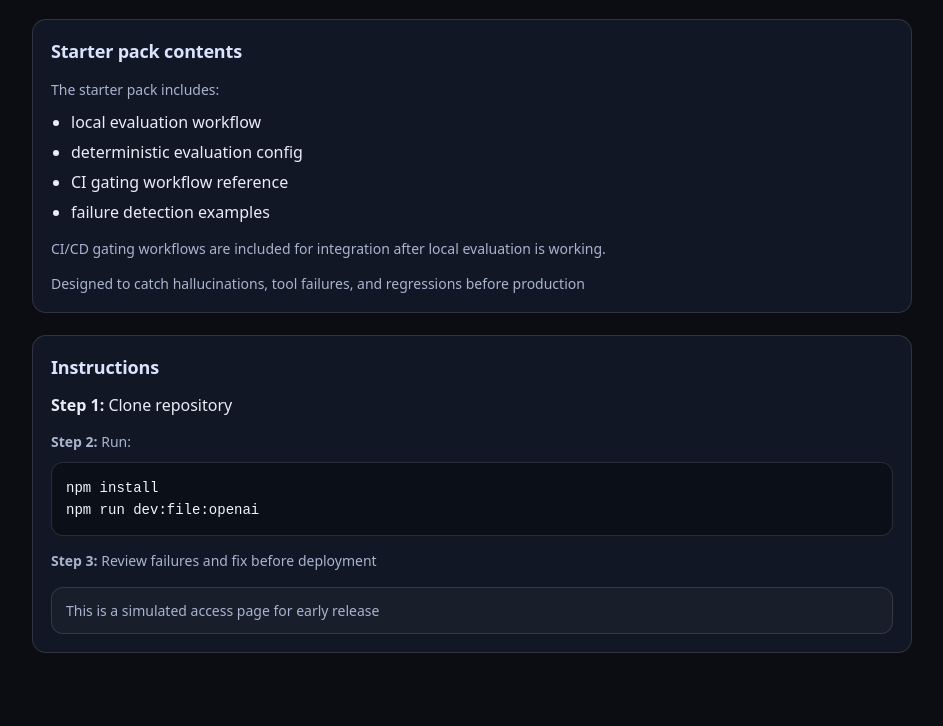
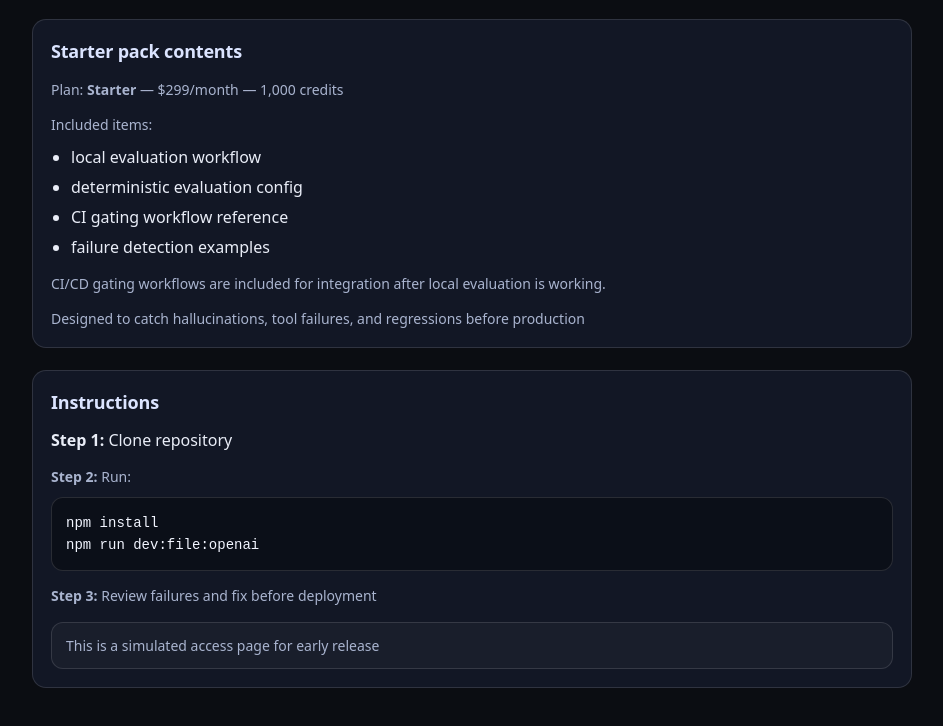
Before and after one commit to aireliability/ai-reliability, a website: page docs/starter-pack.html in a window 1280 px wide. Shown: the part 142-868 px from the top of the page, without its empty margins (168-1111 px from the left). Drawn offline with Linux system fonts and the light colour scheme.

Commit message:
Clear plan selection paths and support contact visibility on AI Reliability

```diff
--- a/docs/starter-pack.html
+++ b/docs/starter-pack.html
@@ -104,12 +104,15 @@
 
       <section class="card section" aria-label="Included">
         <h2>Starter pack contents</h2>
-        <p class="foot">The starter pack includes:</p>
+        <p class="foot">
+          Plan: <strong id="planName">Starter</strong> — <span id="planPrice">$299/month</span> — <span id="planCredits">1,000 credits</span>
+        </p>
+        <p class="foot">Included items:</p>
         <ul>
-          <li>local evaluation workflow</li>
-          <li>deterministic evaluation config</li>
-          <li>CI gating workflow reference</li>
-          <li>failure detection examples</li>
+          <li id="inc1">local evaluation workflow</li>
+          <li id="inc2">deterministic evaluation config</li>
+          <li id="inc3">CI gating workflow reference</li>
+          <li id="inc4">failure detection examples</li>
         </ul>
         <p class="foot">CI/CD gating workflows are included for integration after local evaluation is working.</p>
         <p class="foot">Designed to catch hallucinations, tool failures, and regressions before production</p>
@@ -126,5 +129,61 @@ npm run dev:file:openai</code></pre>
         <div class="note">This is a simulated access page for early release</div>
       </section>
     </main>
+    <script>
+      (function () {
+        const params = new URLSearchParams(window.location.search);
+        const plan = (params.get("plan") || "starter").toLowerCase();
+
+        const plans = {
+          starter: {
+            name: "Starter",
+            price: "$299/month",
+            credits: "1,000 credits",
+            included: [
+              "local evaluation workflow",
+              "deterministic evaluation config",
+              "CI gating workflow reference",
+              "failure detection examples",
+            ],
+          },
+          team: {
+            name: "Team",
+            price: "$999/month",
+            credits: "5,000 credits",
+            included: [
+              "local evaluation workflow",
+              "deterministic evaluation config",
+              "CI gating workflow reference",
+              "failure detection examples",
+            ],
+          },
+          growth: {
+            name: "Growth",
+            price: "$2,500/month",
+            credits: "15,000 credits",
+            included: [
+              "local evaluation workflow",
+              "deterministic evaluation config",
+              "CI gating workflow reference",
+              "failure detection examples",
+            ],
+          },
+        };
+
+        const selected = plans[plan] || plans.starter;
+
+        const planName = document.getElementById("planName");
+        const planPrice = document.getElementById("planPrice");
+        const planCredits = document.getElementById("planCredits");
+        if (planName) planName.textContent = selected.name;
+        if (planPrice) planPrice.textContent = selected.price;
+        if (planCredits) planCredits.textContent = selected.credits;
+
+        for (let i = 0; i < 4; i++) {
+          const el = document.getElementById(`inc${i + 1}`);
+          if (el) el.textContent = selected.included[i] || "";
+        }
+      })();
+    </script>
   </body>
 </html>
```
Also changed, not shown: docs/contact-plan.md (added, +20 -0 lines), docs/index.html (+18 -3 lines).
